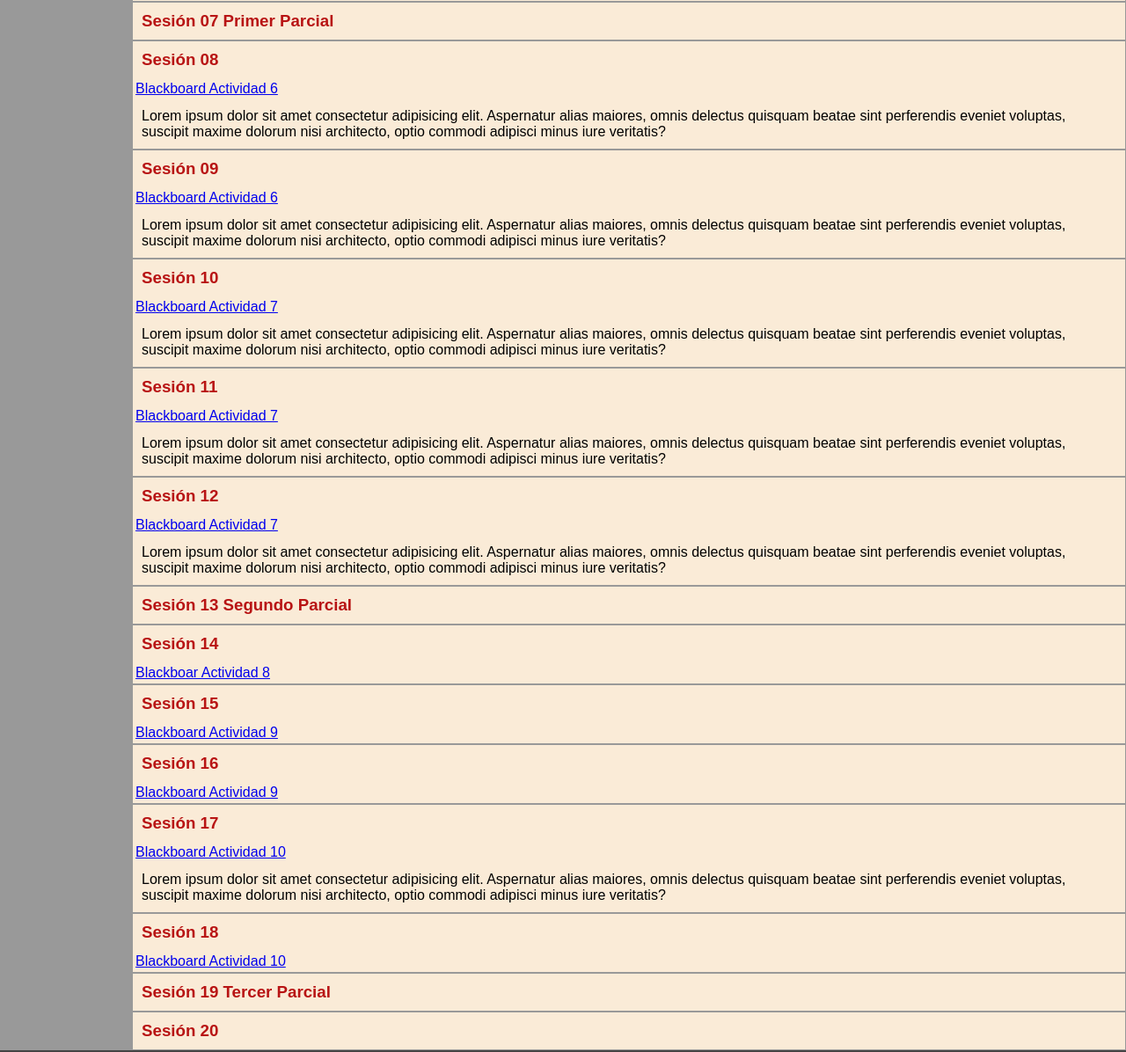
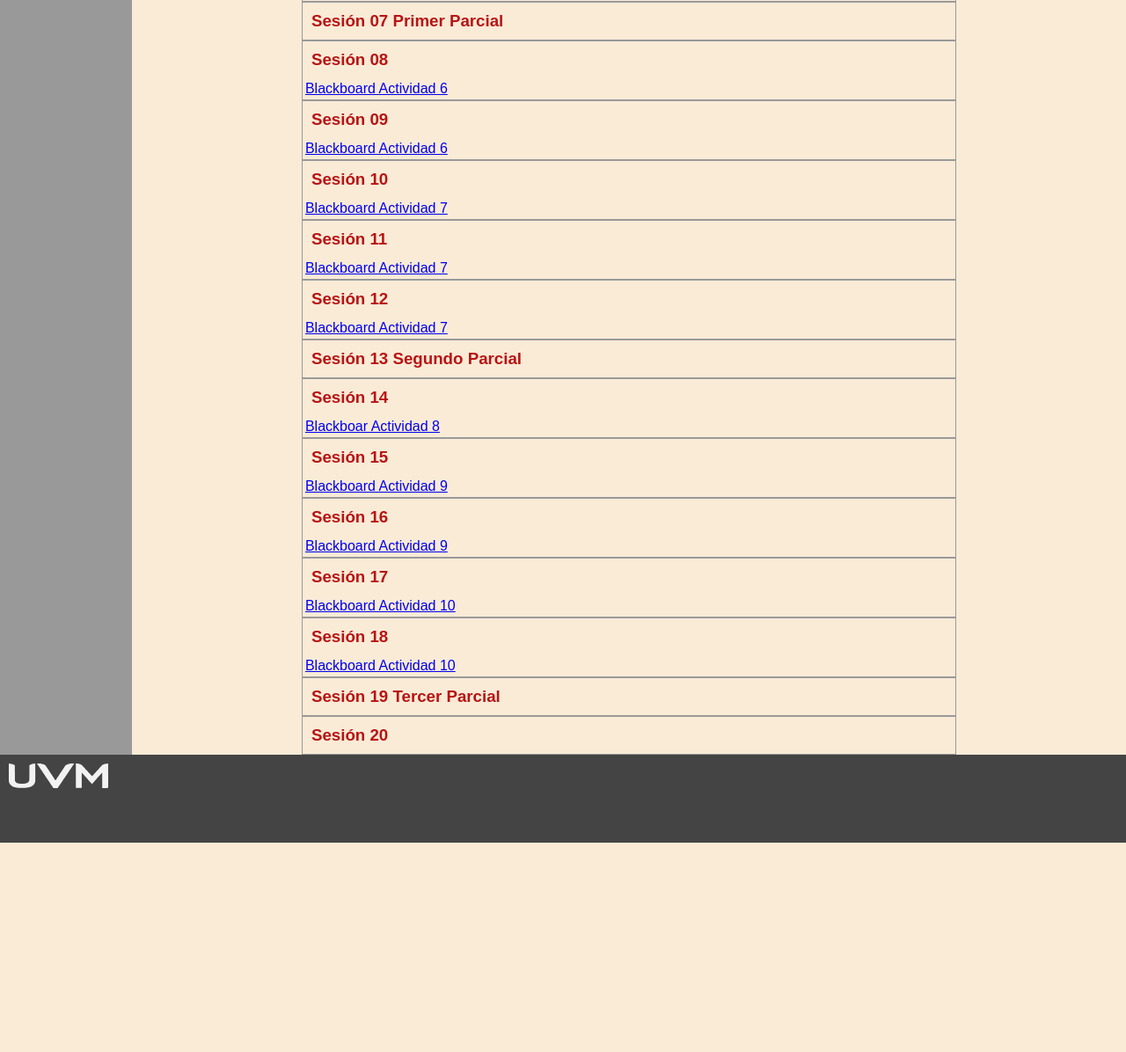
Before and after one commit to beztao01/motor, a plain HTML site: page index.html in a window 1280 px wide. Shown: the part 977-2173 px from the top of the page at 88% size. After the commit the page ends 1935 px from the top, so only its background shows below. Drawn offline with Linux system fonts and the light colour scheme.

Commit message:
change sesion 08 to 19

```diff
--- a/index.html
+++ b/index.html
@@ -104,35 +104,30 @@
                     <ul>
                         <li><a href="https://uvmonline.blackboard.com/webapps/login/">Blackboard Actividad 6</a></li>
                     </ul>
-                    <p>Lorem ipsum dolor sit amet consectetur adipisicing elit. Aspernatur alias maiores, omnis delectus quisquam beatae sint perferendis eveniet voluptas, suscipit maxime dolorum nisi architecto, optio commodi adipisci minus iure veritatis?</p>
                 </section>
                 <section>
                     <h3>Sesión 09</h3>
                     <ul>
                         <li><a href="https://uvmonline.blackboard.com/webapps/login/">Blackboard Actividad 6</a></li>
                     </ul>
-                    <p>Lorem ipsum dolor sit amet consectetur adipisicing elit. Aspernatur alias maiores, omnis delectus quisquam beatae sint perferendis eveniet voluptas, suscipit maxime dolorum nisi architecto, optio commodi adipisci minus iure veritatis?</p>
                 </section>
                 <section>
                     <h3>Sesión 10</h3>
                     <ul>
                         <li><a href="https://uvmonline.blackboard.com/webapps/login/">Blackboard Actividad 7 </a></li>
                     </ul>
-                    <p>Lorem ipsum dolor sit amet consectetur adipisicing elit. Aspernatur alias maiores, omnis delectus quisquam beatae sint perferendis eveniet voluptas, suscipit maxime dolorum nisi architecto, optio commodi adipisci minus iure veritatis?</p>
                 </section>
                 <section>
                     <h3>Sesión 11</h3>
                     <ul>
                         <li><a href="https://uvmonline.blackboard.com/webapps/login/">Blackboard Actividad 7</a></li>
                     </ul>
-                    <p>Lorem ipsum dolor sit amet consectetur adipisicing elit. Aspernatur alias maiores, omnis delectus quisquam beatae sint perferendis eveniet voluptas, suscipit maxime dolorum nisi architecto, optio commodi adipisci minus iure veritatis?</p>
                 </section>
                 <section>
                     <h3>Sesión 12</h3>
                     <ul>
                         <li><a href="https://uvmonline.blackboard.com/webapps/login/">Blackboard Actividad 7</a></li>
                     </ul>
-                    <p>Lorem ipsum dolor sit amet consectetur adipisicing elit. Aspernatur alias maiores, omnis delectus quisquam beatae sint perferendis eveniet voluptas, suscipit maxime dolorum nisi architecto, optio commodi adipisci minus iure veritatis?</p>
                 </section>
                 <section>
                     <h3>Sesión 13 Segundo Parcial</h3>
@@ -162,7 +157,6 @@
                     <ul>
                         <li><a href="https://uvmonline.blackboard.com/webapps/login/">Blackboard Actividad 10</a></li>
                     </ul>
-                    <p>Lorem ipsum dolor sit amet consectetur adipisicing elit. Aspernatur alias maiores, omnis delectus quisquam beatae sint perferendis eveniet voluptas, suscipit maxime dolorum nisi architecto, optio commodi adipisci minus iure veritatis?</p>
                 </section>
                 <section>
                     <h3>Sesión 18</h3>
```
